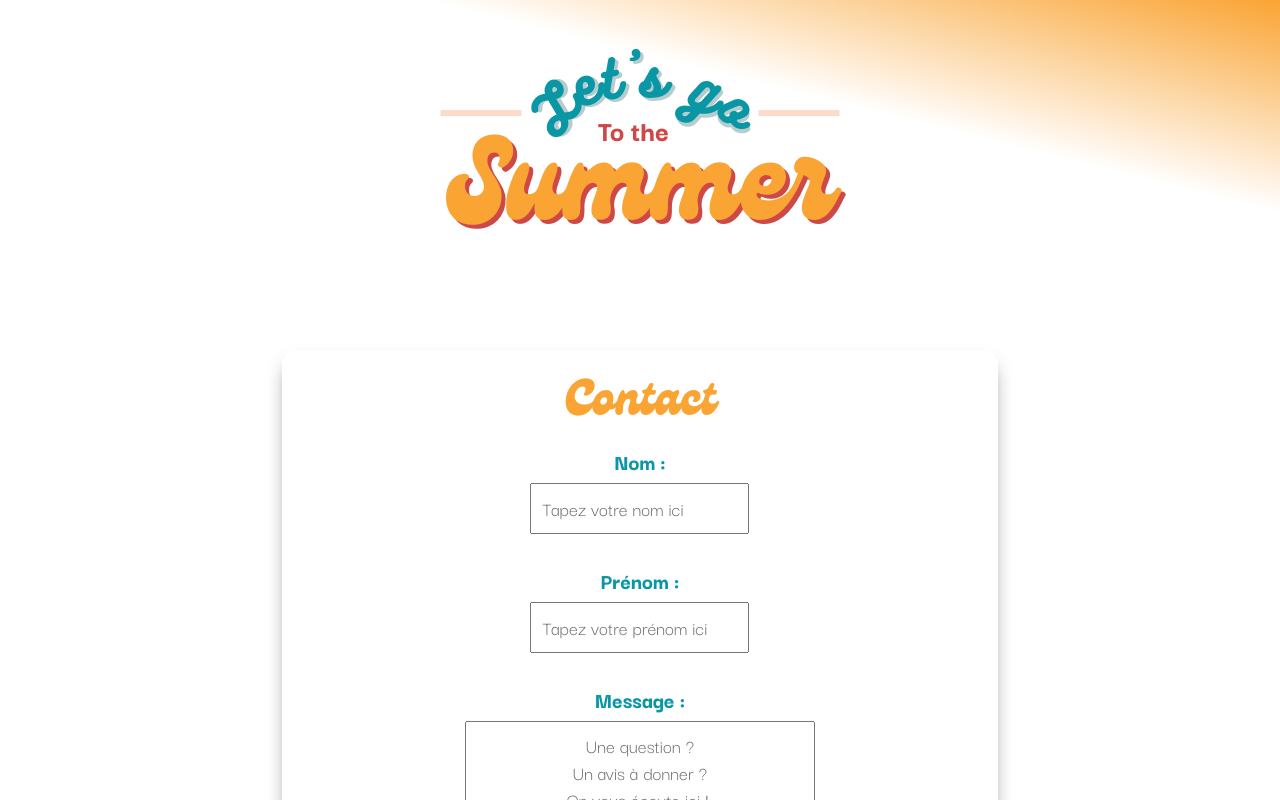
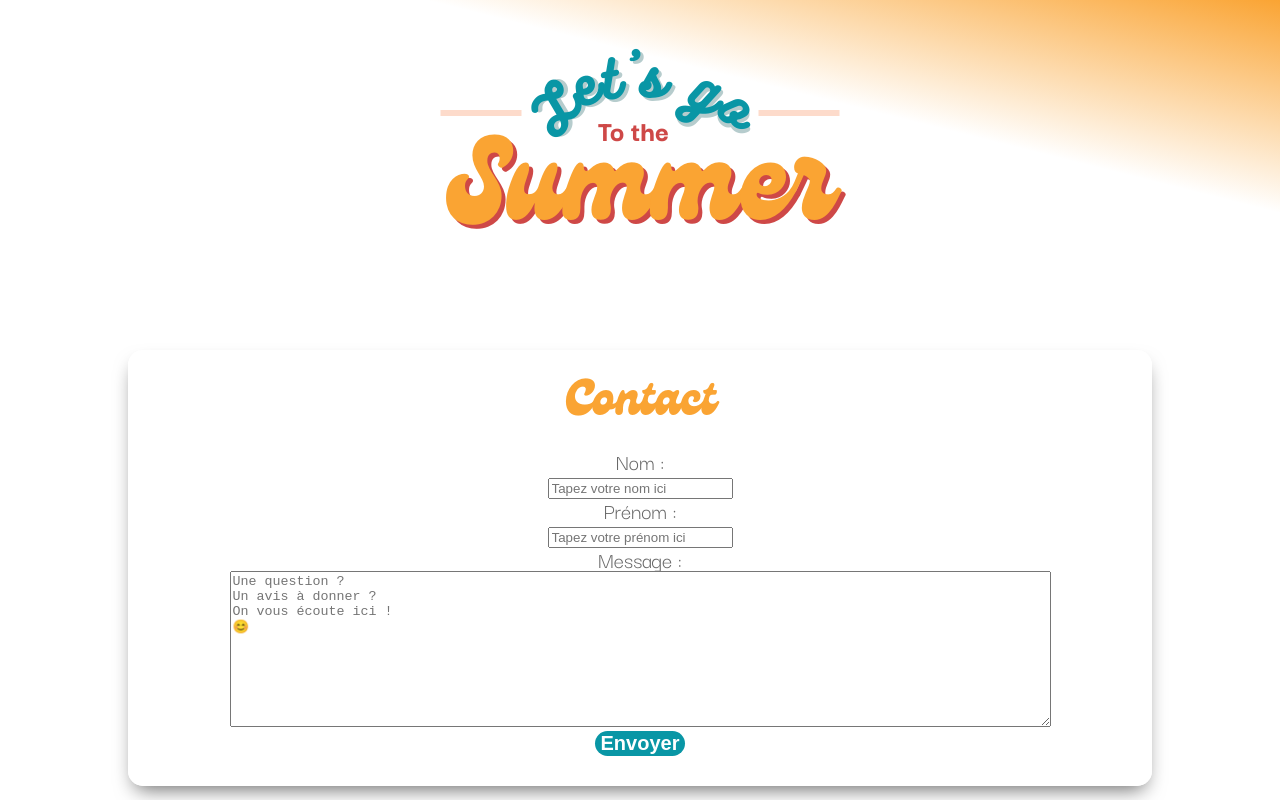
Before and after one commit to PixelsAndCookies/lets-go-to-the-summer, a React (Vite) app: page /contact in a window 1280 px wide. Shown: the top 800 px of the page. Built offline with nearby package versions, Linux system fonts and the light colour scheme.

Commit message:
Update Contact.jsx

```diff
--- a/src/pages/Contact/Contact.jsx
+++ b/src/pages/Contact/Contact.jsx
@@ -33,12 +33,12 @@ export const Contact = () => {
                 <Logo />
             </header>
             <main className="main-container">
-                <article className="description otherElement">
+                <article className="description otherPages">
                     <h2>Contact</h2>
 
                     <form onSubmit={handleSubmit}>
                         <div
-                            className={`otherPagesElement ${
+                            className={`otherPages__element ${
                                 lastNameError ? 'error' : ''
                             }`}
                         >
@@ -70,7 +70,7 @@ export const Contact = () => {
                         </div>
 
                         <div
-                            className={`otherPagesElement ${
+                            className={`otherPages__element ${
                                 firstNameError ? 'error' : ''
                             }`}
                         >
@@ -101,7 +101,7 @@ export const Contact = () => {
                             )}
                         </div>
 
-                        <div className="otherPagesElement">
+                        <div className="otherPages__element">
                             <h3>
                                 <label htmlFor="message">Message :</label>
                             </h3>
@@ -120,7 +120,7 @@ export const Contact = () => {
                             ></textarea>
                         </div>
 
-                        <div className="otherPagesElement">
+                        <div className="otherPages__element">
                             <button className="btn" type="submit">
                                 Envoyer
                             </button>
```
